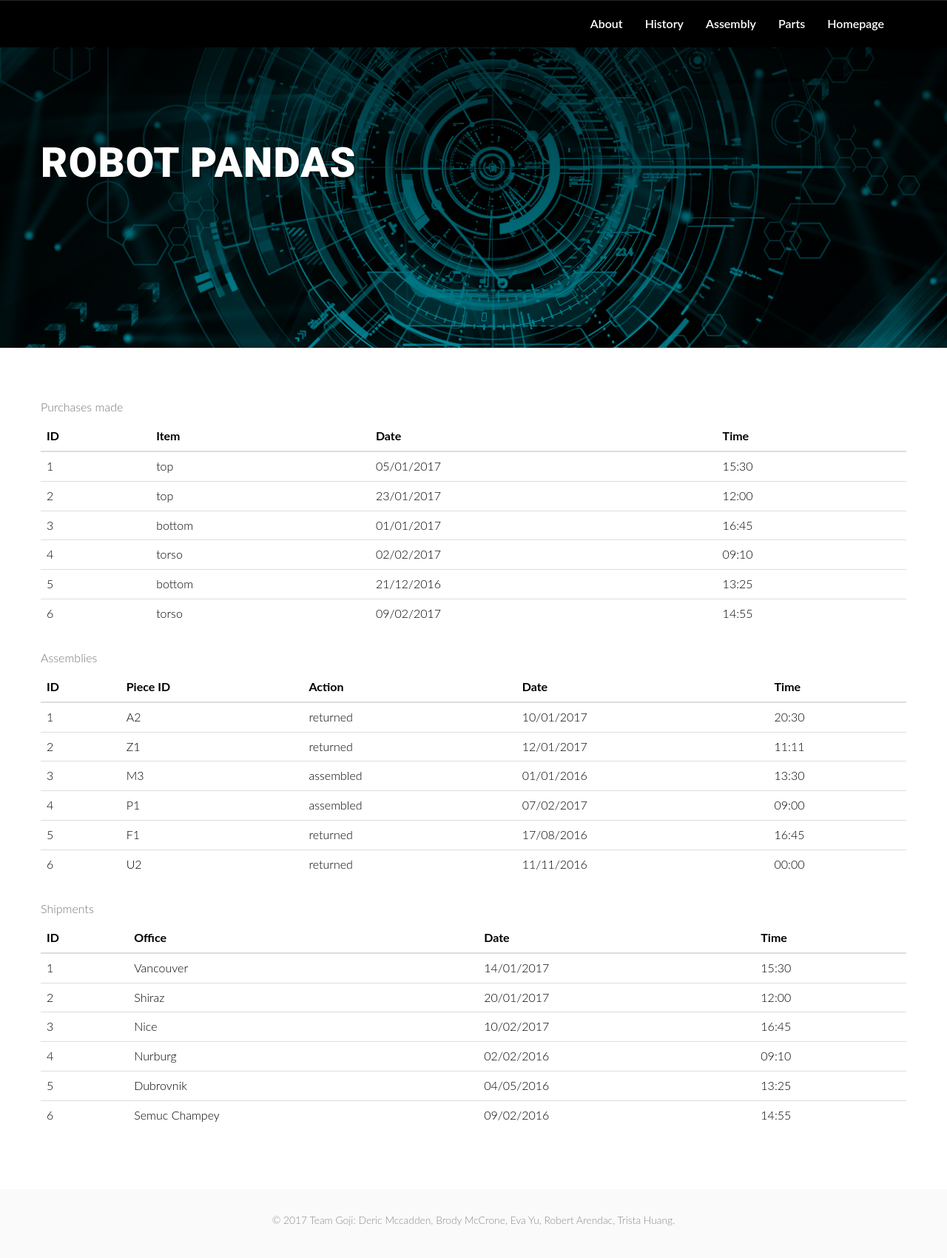
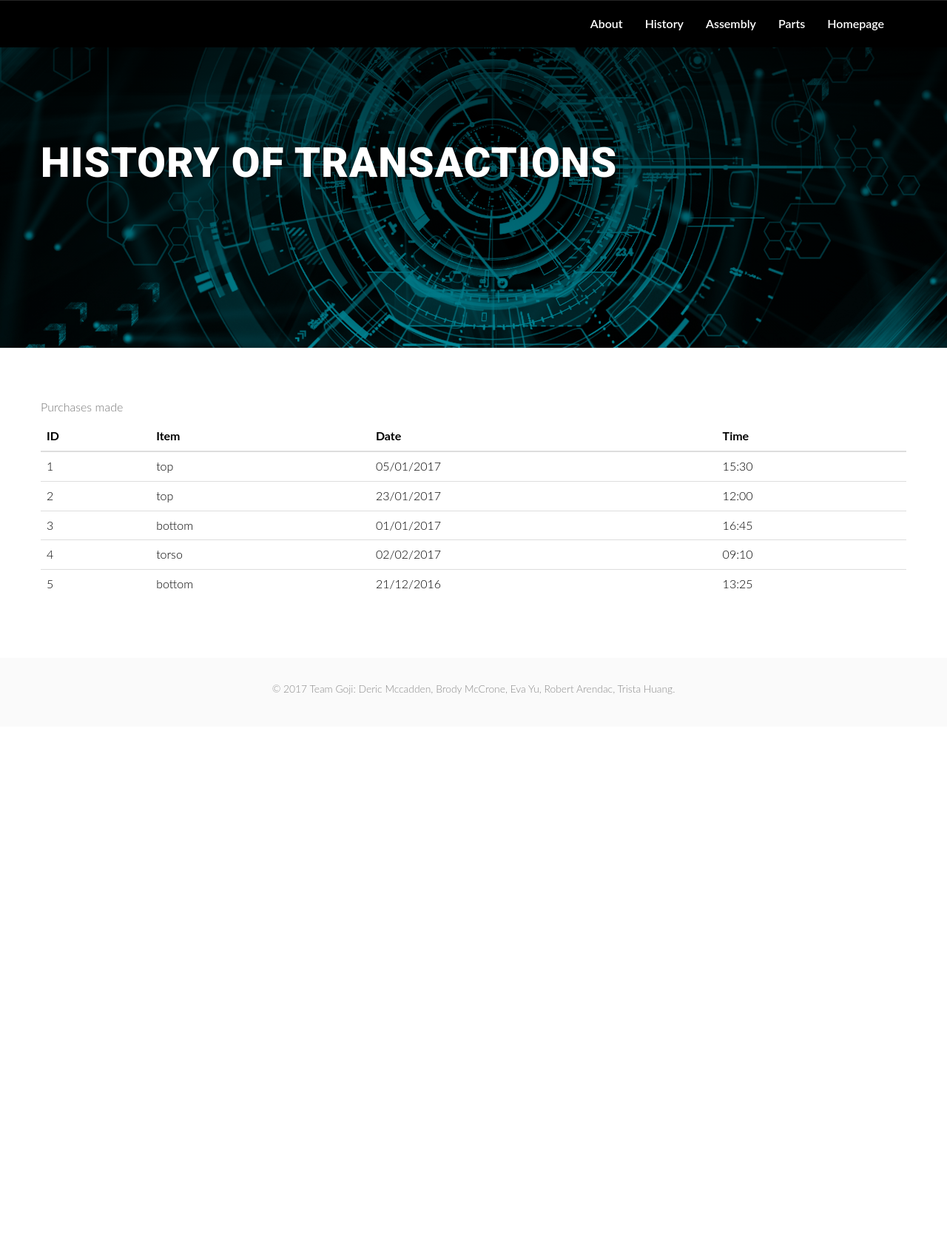
Before and after one commit to COMP4711-GOJI/COMP4711_ASN01, a CodeIgniter app: page /database/history in a window 1280 px wide. Shown: the whole page at 74% size. After the commit the page ends 938 px from the top, so only its background shows below. Run offline with CodeIgniter, Linux system fonts and the light colour scheme; some libraries are stand-ins or nearby versions.

Commit message:
Pagination for one dummy history table
Signed-off-by: Robert Arendac <robertarendac@gmail.com>

```diff
--- a/application/controllers/History.php
+++ b/application/controllers/History.php
@@ -10,6 +10,8 @@ defined('BASEPATH') OR exit('No direct script access allowed');
 class History extends Application
 {
 
+	private $items_per_page = 5;
+
 	// Default constructor
 	function __construct()
 	{
@@ -21,6 +23,8 @@ class History extends Application
 	 */
 	public function index()
 	{
+		$this->page(1);
+		/*
 		// this is the view we want shown
 		$this->data['pagebody'] = 'history';
 
@@ -55,6 +59,58 @@ class History extends Application
 		$this->data['s_data'] = $shipments;
 
 		$this->render();
+		*/
+	}
+
+	// Show a single page of todo items
+	private function show_page($history)
+	{
+	    $this->data['pagetitle'] = 'History of Transactions';
+	    $this->data['pagebody'] = 'history';
+
+	    $result = ''; // start with an empty array
+	    foreach ($history as $trans)
+	    {
+        	$result .= $this->parser->parse('oneitem', (array) $trans, true);
+	    }
+
+	    // and then pass them on
+	    $this->data['p_data'] = $result;
+	    $this->render();
+	}
+
+	// Extract & handle a page of items, defaulting to the beginning
+	function page($num = 1)
+	{
+	    $records = $this->transactions->allPurchase(); // get all the tasks
+	    $history = array(); // start with an empty extract
+
+	    // use a foreach loop, because the record indices may not be sequential
+	    $index = 0; // where are we in the tasks list
+	    $count = 0; // how many items have we added to the extract
+	    $start = ($num - 1) * $this->items_per_page;
+	    foreach($records as $history) {
+	        if ($index++ >= $start) {
+	            $histories[] = $history;
+	            $count++;
+	        }
+	        if ($count >= $this->items_per_page) break;
+	    }
+	    $this->show_page($histories);
+	}
+
+	private function pagenav($num)
+	{
+	    $lastpage = ceil($this->transactions->size() / $this->items_per_page);
+
+	    $parms = array(
+	        'first' => 1,
+	        'previous' => (max($num-1,1)),
+	        'next' => min($num+1,$lastpage),
+	        'last' => $lastpage
+	    );
+
+	    return $this->parser->parse('itemnav', $parms, true);
 	}
 
 }
--- a/application/models/Transactions.php
+++ b/application/models/Transactions.php
@@ -99,6 +99,12 @@ class Transactions extends CI_Model {
 	// Returns all data in the form of an array composed of the three tables.
 	public function getAll()
 	{
-		return array('purchases' => $purchase, 'assemblies' => $assembly, 'shipments' => $assembly);
+		return array('purchases' => $this->purchase, 'assemblies' => $this->assembly,
+			'shipments' => $this->shipment);
+	}
+
+	public function size()
+	{
+		return (count($this->purchase) + count($this->assembly) + count($this->shipment));
 	}
 }
--- a/application/views/history.php
+++ b/application/views/history.php
@@ -8,62 +8,7 @@
     		<th>Time</th>
     	</thead>
     	<tbody>
-        {p_data}
-            <tr>
-        		<td>{p_id}</td>
-        		<td>{item}</td>
-        		<td>{p_date}</td>
-        		<td>{p_time}</td>
-            </tr>
-        {/p_data}
+            {p_data}
     	</tbody>
     </table>
 </div>
-
-
-<div>
-    <table class="table">
-        <caption>Assemblies</caption>
-    	<thead>
-    		<th>ID</th>
-    		<th>Piece ID</th>
-    		<th>Action</th>
-    		<th>Date</th>
-    		<th>Time</th>
-    	</thead>
-    	<tbody>
-            {a_data}
-            <tr>
-        		<td>{a_id}</td>
-        		<td>{piece_id}</td>
-        		<td>{action}</td>
-        		<td>{a_date}</td>
-        		<td>{a_time}</td>
-            </tr>
-            {/a_data}
-    	</tbody>
-    </table>
-</div>
-
-
-<div>
-    <table class="table">
-    <caption>Shipments</caption>
-    	<thead>
-    		<th>ID</th>
-    		<th>Office</th>
-    		<th>Date</th>
-    		<th>Time</th>
-    	</thead>
-    	<tbody>
-            {s_data}
-            <tr>
-        		<td>{s_id}</td>
-        		<td>{office}</td>
-        		<td>{s_date}</td>
-        		<td>{s_time}</td>
-            </tr>
-            {/s_data}
-    	</tbody>
-    </table>
-</div>
--- /dev/null
+++ b/application/views/itemnav.php
@@ -0,0 +1,6 @@
+<ul class="nav nav-pills">
+        <li><a href="/mtce/page/{first}">First</a></li>
+        <li><a href="/mtce/page/{previous}">Previous</a></li>
+        <li><a href="/mtce/page/{next}">Next</a></li>
+        <li><a href="/mtce/page/{last}">Last</a></li>
+</ul>
--- /dev/null
+++ b/application/views/oneitem.php
@@ -0,0 +1,7 @@
+
+	<tr>
+		<td>{p_id}</td>
+		<td>{item}</td>
+		<td>{date}</td>
+		<td>{time}</td>
+	</tr>
```
